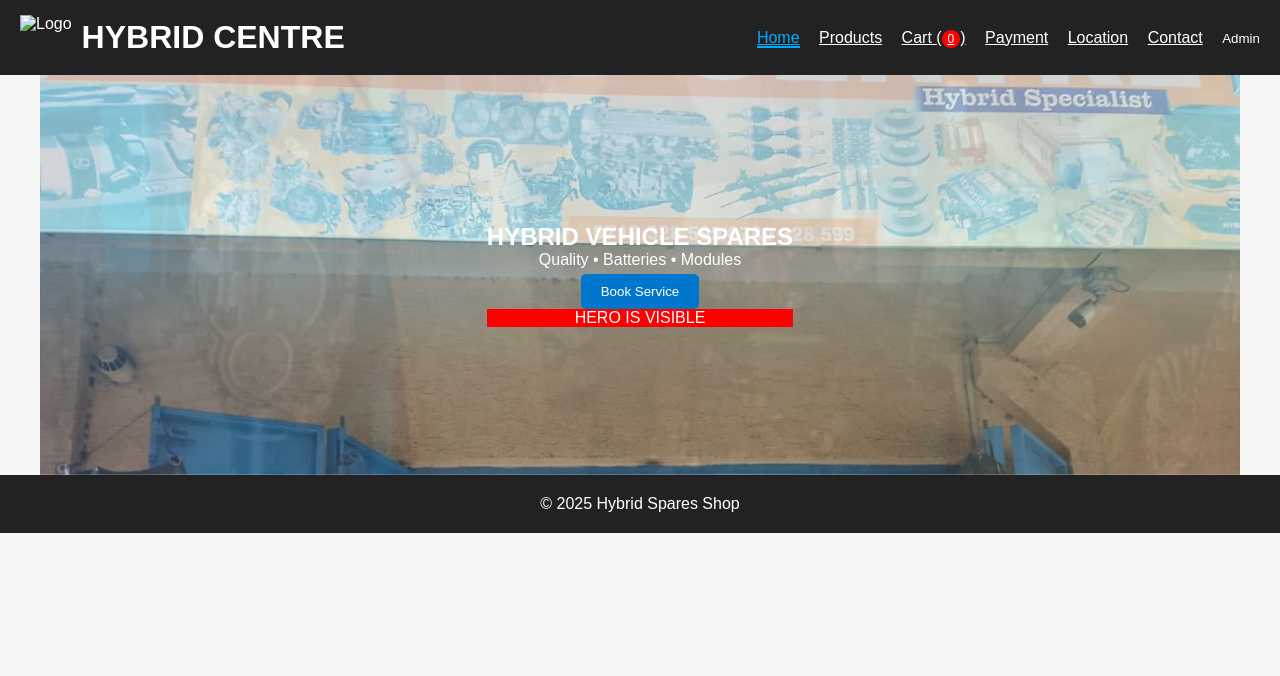
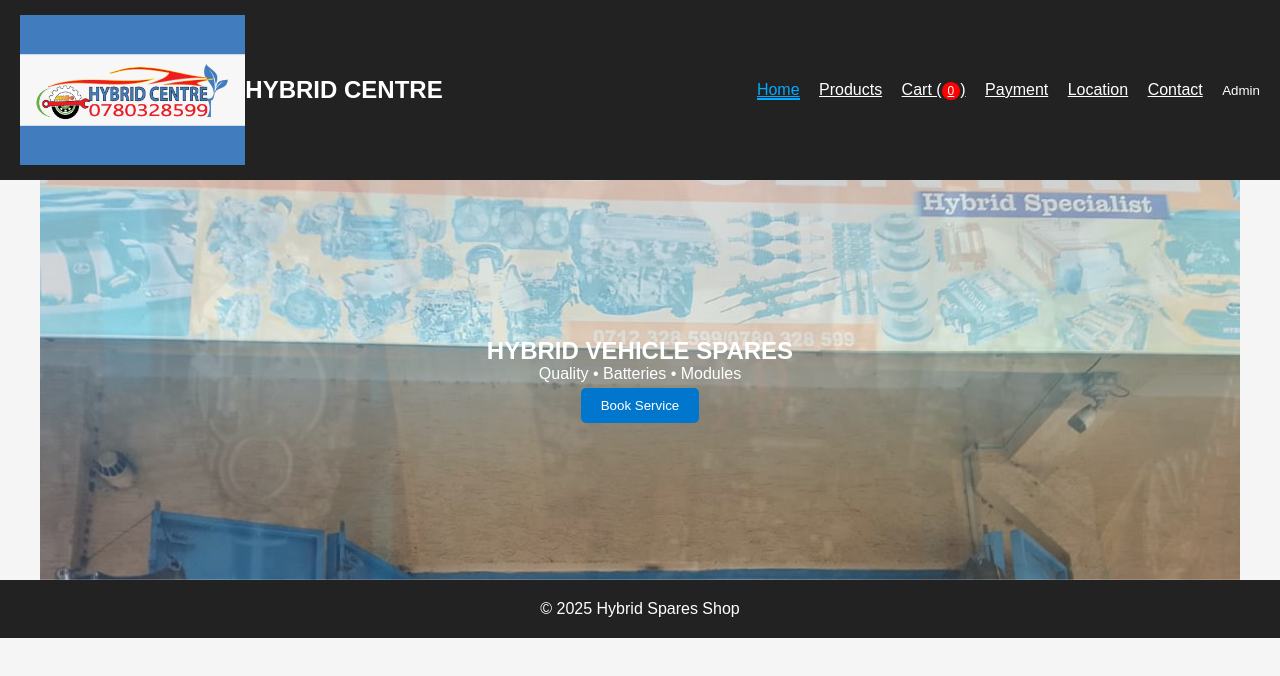
Before and after one commit to 19982808/hybridcentre-1, a plain HTML site: page index.html in a window 1280 px wide. Drawn offline with Linux system fonts and the light colour scheme.

Commit message:
Update index.html

```diff
--- a/index.html
+++ b/index.html
@@ -17,7 +17,11 @@ display:flex;justify-content:space-between;align-items:center;
 background:#222;color:#fff;padding:15px 20px;position:sticky;top:0;z-index:1000
 }
 .logo-container{display:flex;align-items:center}
-.logo{height:45px;margin-right:10px}
+.logo {
+  height: 150px;
+  display: block;
+}
+
 nav a,nav button{color:#fff;background:none;border:none;margin-left:15px;cursor:pointer}
 nav a.active{color:#00aaff;border-bottom:2px solid #00aaff}
 
@@ -68,11 +72,10 @@ footer{text-align:center;padding:20px;background:#222;color:#fff}
 
 <!-- ================= HEADER / NAV ================= -->
 <header class="site-header">
-    <div class="logo-container">
-        <img src="logo.png" alt="Logo" class="logo">
-        <h1>HYBRID CENTRE</h1>
-    </div>
-
+  <div class="logo-container">
+    <img src="images/logo.png" class="logo" alt="Hybrid Centre Logo">
+    <h2>HYBRID CENTRE</h2>
+  </div>
     <button class="menu-toggle" id="menuToggle"><i class="fa fa-bars"></i></button>
 
     <nav>
@@ -99,7 +102,6 @@ footer{text-align:center;padding:20px;background:#222;color:#fff}
         <h1>HYBRID VEHICLE SPARES</h1>
         <p>Quality • Batteries • Modules</p>
         <button class="cta-btn" id="bookServiceBtn">Book Service</button>
-        <p style="background:red;color:white">HERO IS VISIBLE</p>
 
     </div>
 </section>
@@ -229,14 +231,34 @@ const pages = document.querySelectorAll(".page");
 const navLinks = document.querySelectorAll(".nav-link");
 
 function showPage(id){
-pages.forEach(p=>{p.classList.add("hidden-section");p.classList.remove("show")});
-hero.classList.add("hidden-section");
-if(id==="#home"){hero.classList.remove("hidden-section")}
-else{document.querySelector(id)?.classList.remove("hidden-section");setTimeout(()=>document.querySelector(id)?.classList.add("show"),10)}
-navLinks.forEach(l=>l.classList.remove("active"));
-document.querySelector(`a[href="${id}"]`)?.classList.add("active");
-history.pushState(null,"",id);
+  pages.forEach(p=>{
+    p.classList.add("hidden-section");
+    p.classList.remove("show");
+  });
+
+  // Show hero only on home
+  if(id === "#home"){
+    hero.classList.remove("hidden-section");
+  } else {
+    hero.classList.add("hidden-section");
+  }
+
+  if(id !== "#home"){
+    const page = document.querySelector(id);
+    if(page){
+      page.classList.remove("hidden-section");
+      setTimeout(()=> page.classList.add("show"), 10);
+    }
+  }
+
+  // Update nav active state
+  navLinks.forEach(l => l.classList.remove("active"));
+  document.querySelector(`a[href="${id}"]`)?.classList.add("active");
+
+  // Update URL
+  history.pushState(null,"",id);
 }
+
 
 navLinks.forEach(l=>l.onclick=e=>{e.preventDefault();showPage(l.getAttribute("href"))});
 showPage(location.hash||"#home");
```
